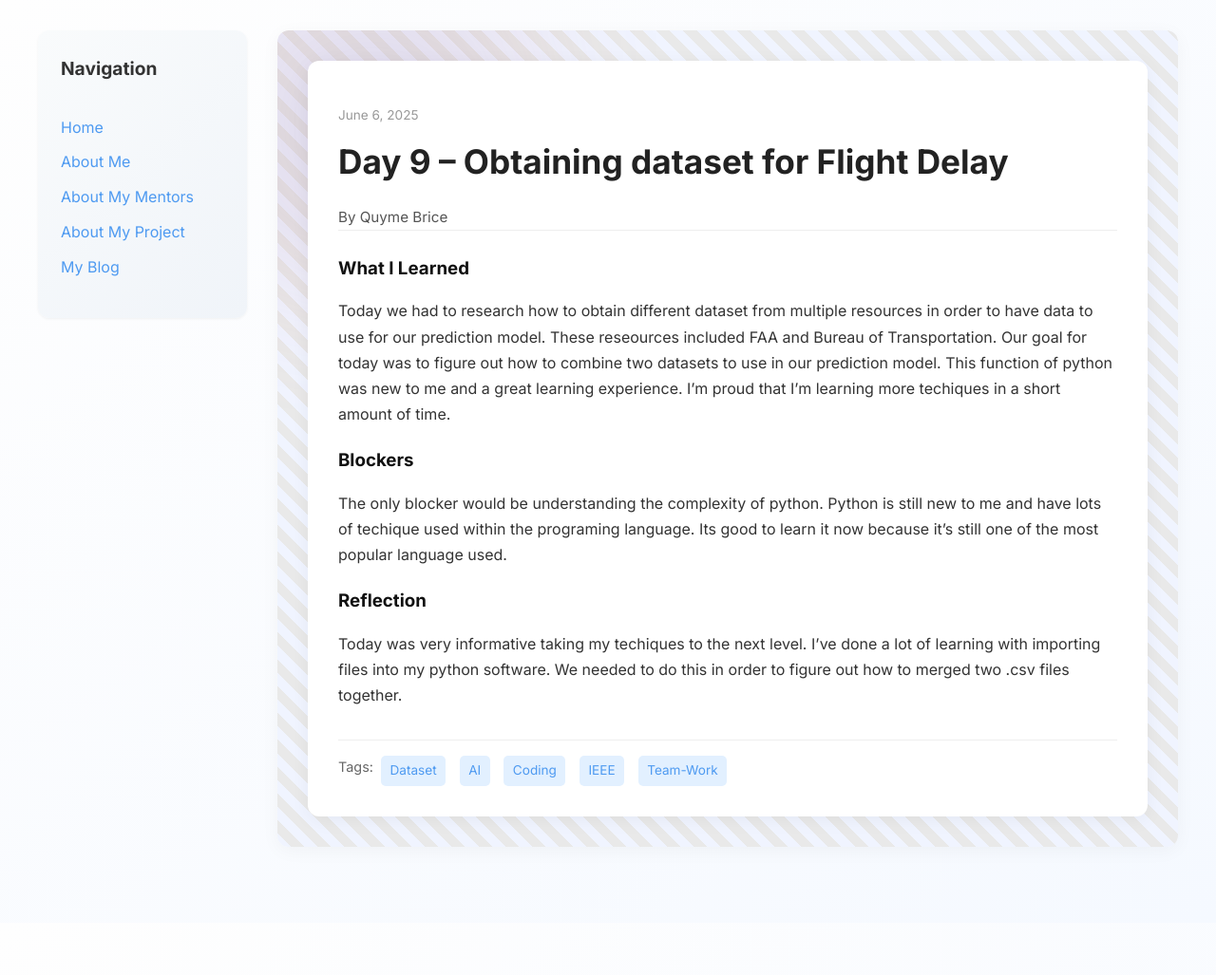
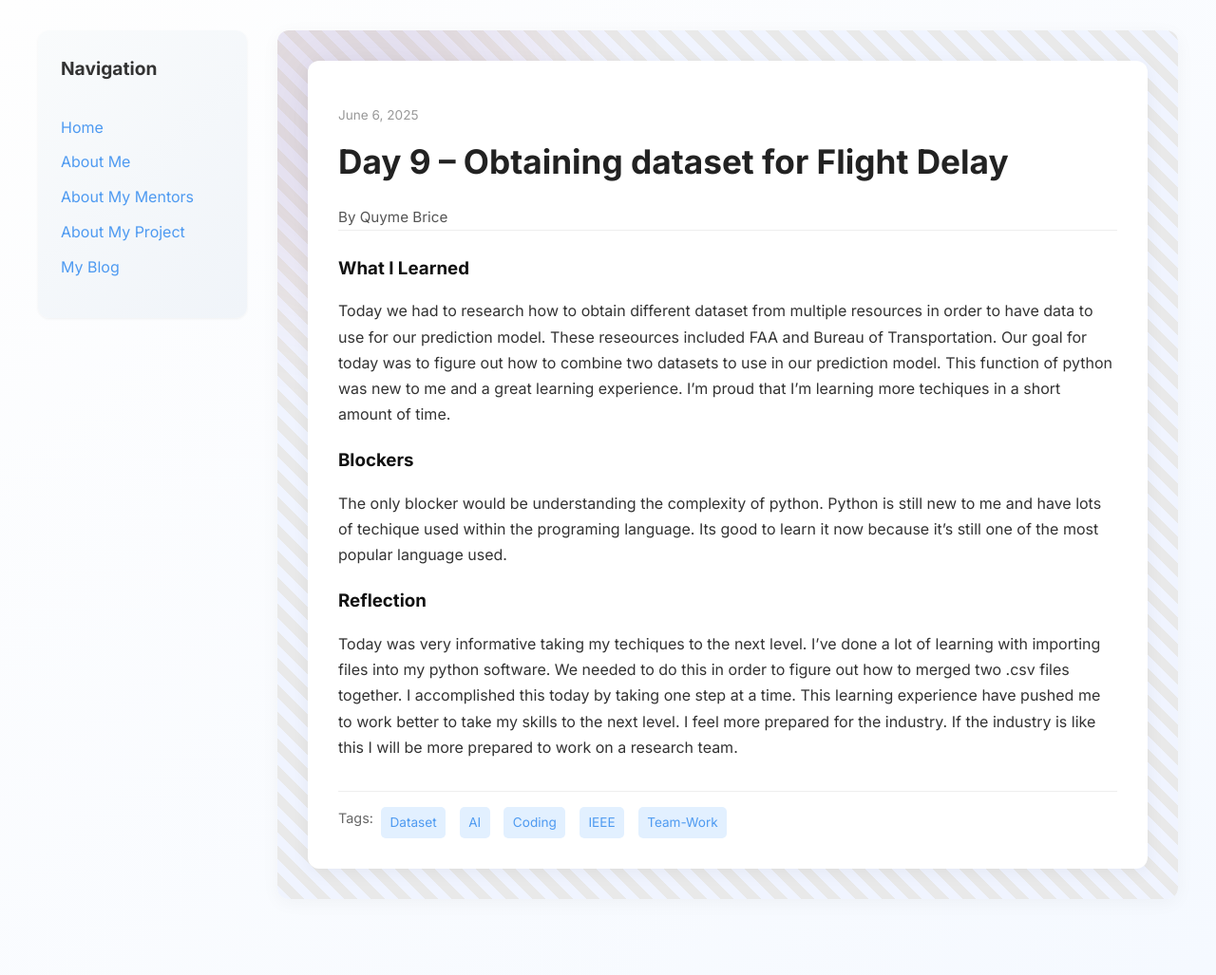
Before and after one commit to Qubri2/Qubri2.github.io, a Jekyll site: the page built from _posts/2025-06-06-day-9.md, in a window 1280 px wide. Shown: the whole page at 95% size. Built offline with Jekyll 4.4.1, drawn with Linux system fonts in a browser that asks for light colours; before the commit the page ends 972 px from its top, so only the background shows below that.

Commit message:
Update 2025-06-06-day-9.md

```diff
--- a/_posts/2025-06-06-day-9.md
+++ b/_posts/2025-06-06-day-9.md
@@ -15,5 +15,5 @@ blockers: |
   The only blocker would be understanding the complexity of python. Python is still new to me and have lots of techique used within the programing language. Its good to learn it now because it's still one of the most popular language used.
 
 reflection: |
-  Today was very informative taking my techiques to the next level. I've done a lot of learning with importing files into my python software. We needed to do this in order to figure out how to merged two .csv files together.
+  Today was very informative taking my techiques to the next level. I've done a lot of learning with importing files into my python software. We needed to do this in order to figure out how to merged two .csv files together. I accomplished this today by taking one step at a time. This learning experience have pushed me to work better to take my skills to the next level. I feel more prepared for the industry. If the industry is like this I will be more prepared to work on a research team.
 ---
```
